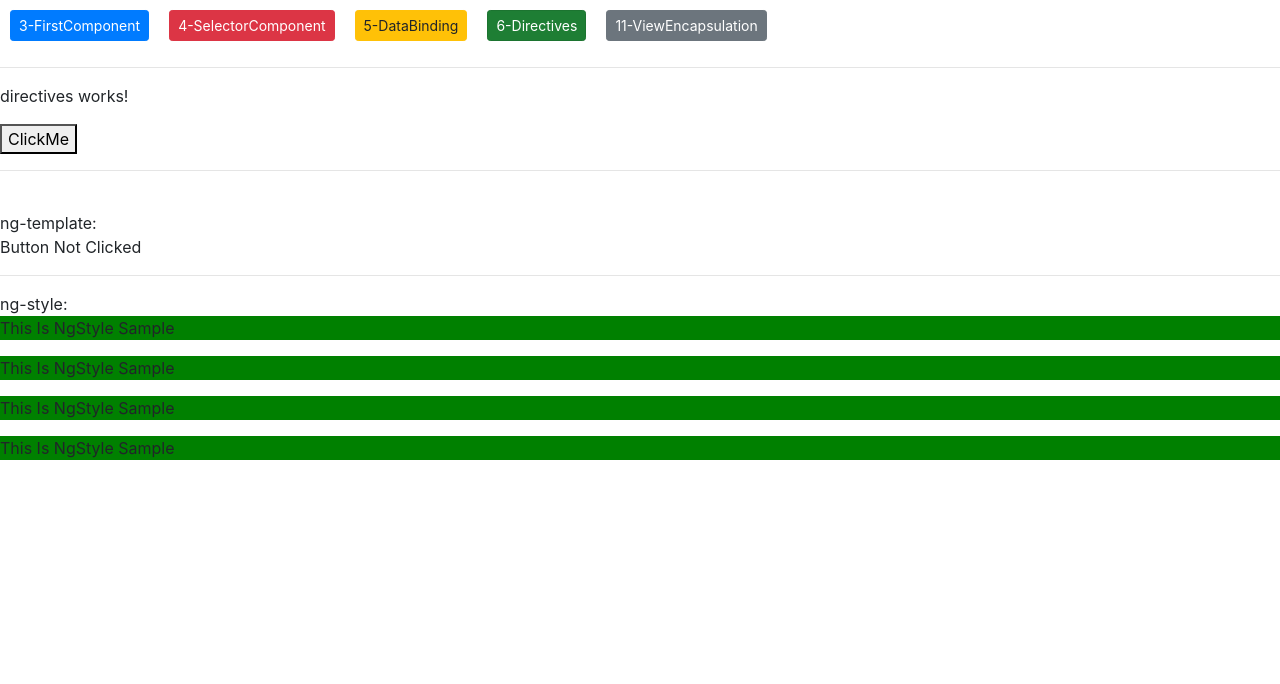
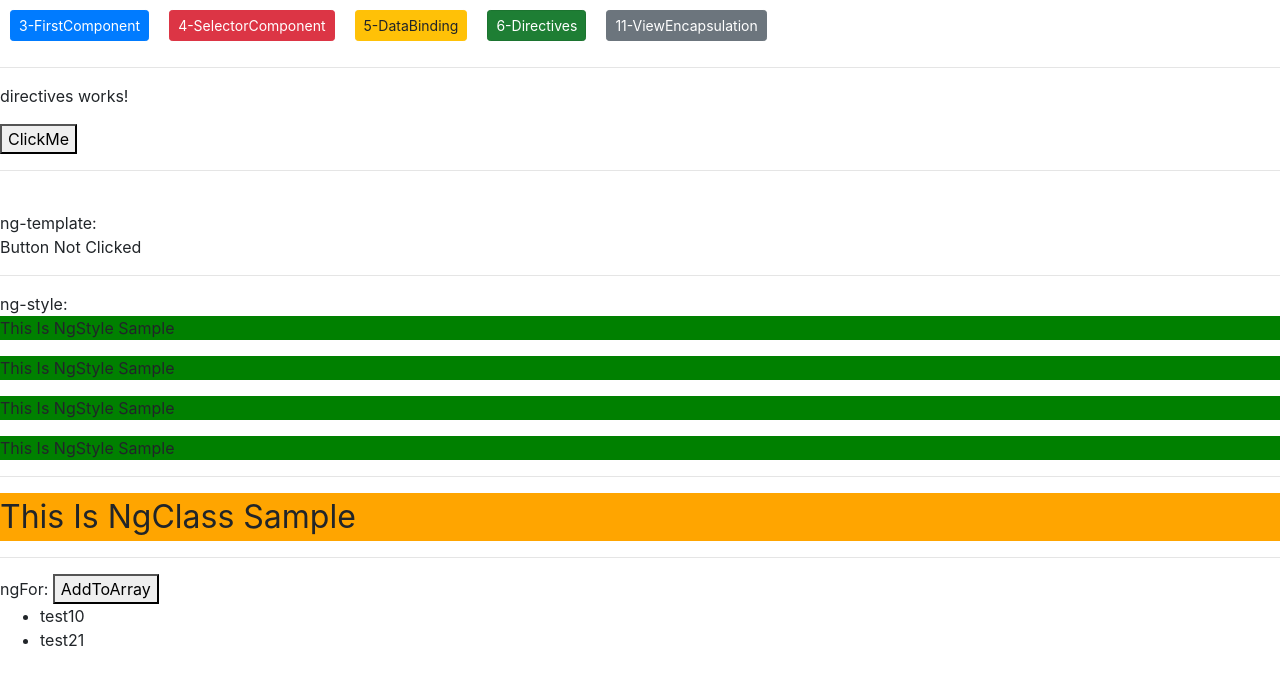
Before and after one commit to MohammadDabirsiaghi/Angular_FoadShariat, an Angular app: page /Directives in a window 1280 px wide. Shown: the top 684 px of the page. Built offline with nearby package versions, Linux system fonts and the light colour scheme.

Commit message:
Directive ngFor-class

```diff
--- a/src/app/directives/directives.component.css
+++ b/src/app/directives/directives.component.css
@@ -0,0 +1,6 @@
+.greater{
+color: red
+}
+.bigFont{
+    font-size: 2em;
+}
--- a/src/app/directives/directives.component.html
+++ b/src/app/directives/directives.component.html
@@ -16,3 +16,13 @@ ng-style:
 <p [ngStyle]="{backgroundColor:getColor()}">This Is NgStyle Sample</p>
 <p [ngStyle]="{backgroundColor:getColor()}">This Is NgStyle Sample</p>
 <p [ngStyle]="{backgroundColor:getColor()}">This Is NgStyle Sample</p>
+<hr/>
+<p [ngStyle]="{backgroundColor:'orange'}" [ngClass]="{greater:colorCode>0.5,bigFont:colorCode<=0.5}">This Is NgClass Sample</p>
+<hr/>
+ngFor:
+<button (click)="btnAddArray($event)">AddToArray</button>
+<ul>
+  <li *ngFor="let hero of tests;let i=index">
+    {{ hero+i }}
+  </li>
+</ul>
--- a/src/app/directives/directives.component.ts
+++ b/src/app/directives/directives.component.ts
@@ -22,5 +22,9 @@ export class DirectivesComponent implements OnInit {
   }
   ngOnInit() {
   }
+  btnAddArray(event:Event){
+  this.tests.push('Test');
+}
+  tests=['test1','test2'];
 
 }
```
